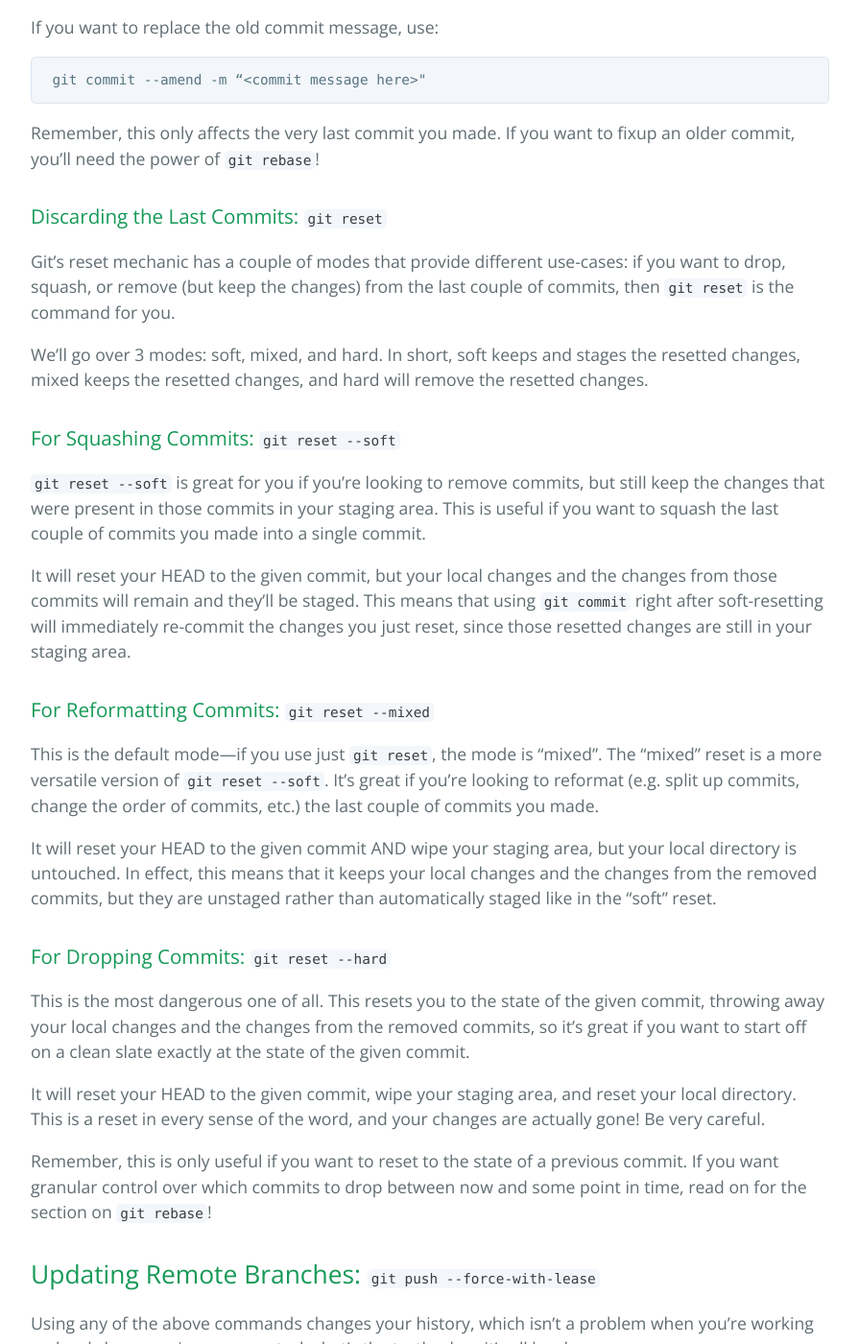
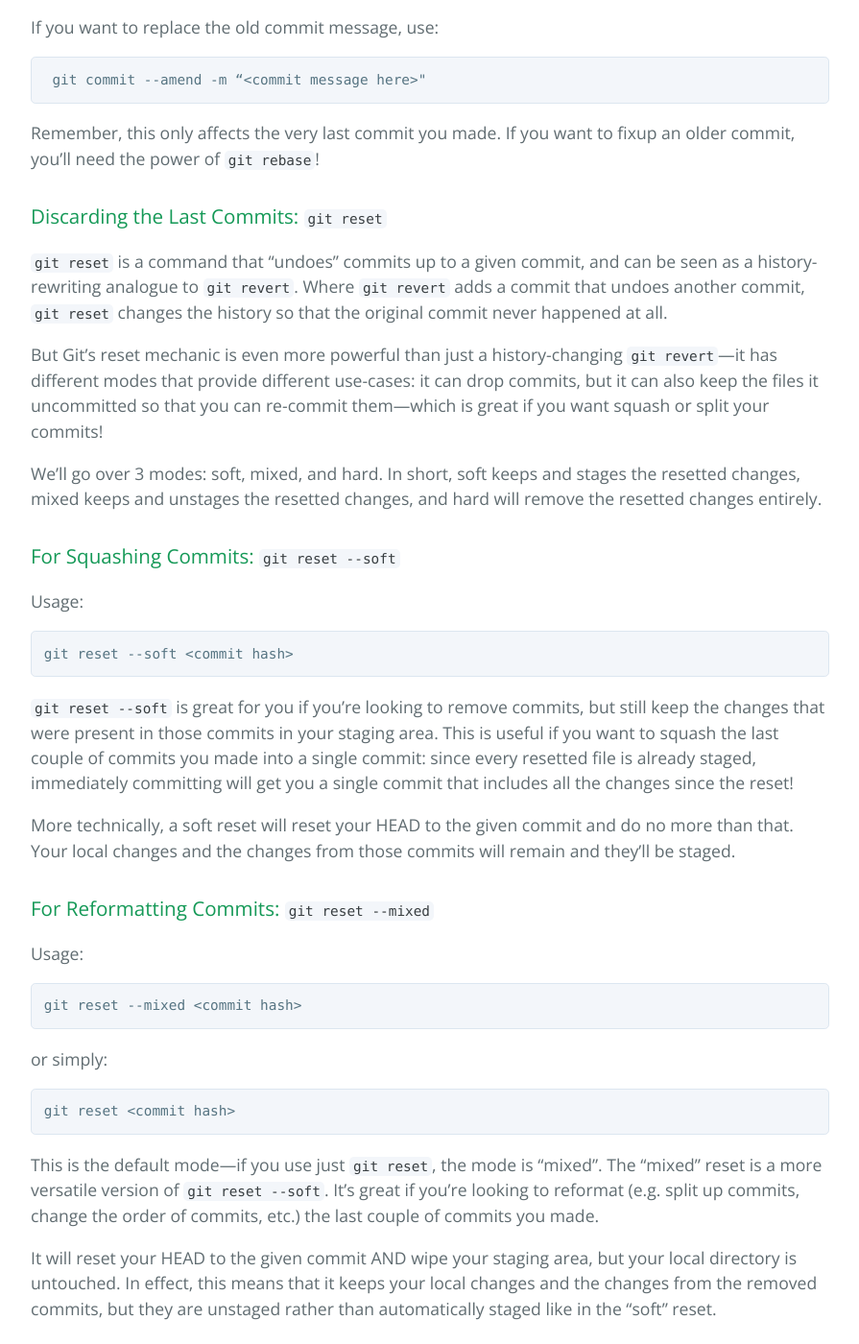
Before and after one commit to learning-software-engineering/learning-software-engineering.github.io, a Jekyll site: the page built from Topics/Software_Tools/Git/Git_Rewriting_History.md, in a window 1280 px wide and 1400 px high, scrolled down 2084 px. Shown: the whole window at 96% size, without its empty margins (192-1087 px from the left). Built offline with Jekyll 4.4.1, drawn with Linux system fonts in a browser that asks for light colours; our own code applies the rules of GitHub Pages for plain Markdown files; some of the changed text lies outside the part shown.

Commit message:
Address review comments: Increase descriptiveness

````diff
--- a/Topics/Software_Tools/Git/Git_Rewriting_History.md
+++ b/Topics/Software_Tools/Git/Git_Rewriting_History.md
@@ -26,7 +26,7 @@ And your history just looks prettier. You may not even need a better reason than
 
 Whenever you rewrite history in Git, you actually **overwrite** commits you have already made. This means that even if you think you're modifying a commit, you're actually replacing that commit with a new one, and deleting the old one.
 
-This means you get a new commit hash, and the new commit will be unrecognizable from any person who pulled the old commit. This causes Git to think that your histories have diverged, which will huge issues when merging. So, unless you know what you're doing, you should only rewrite history **before** you pushed your changes to the remote repository.
+This means you get a new commit hash, and the new commit will be unrecognizable from any person who pulled the old commit. This causes Git to think that your histories have diverged, which will huge issues when merging. So, unless you're the only one who will touch your code, you should only rewrite history **before** you push your changes to the remote repository.
 
 ### Changing the Last Commit: `git commit --amend`
 
@@ -48,18 +48,34 @@ Remember, this only affects the very last commit you made. If you want to fixup
 
 ### Discarding the Last Commits: `git reset`
 
-Git’s reset mechanic has a couple of modes that provide different use-cases: if you want to drop, squash, or remove (but keep the changes) from the last couple of commits, then `git reset` is the command for you.
+`git reset` is a command that "undoes" commits up to a given commit, and can be seen as a history-rewriting analogue to `git revert`. Where `git revert` adds a commit that undoes another commit, `git reset` changes the history so that the original commit never happened at all.
 
-We’ll go over 3 modes: soft, mixed, and hard. In short, soft keeps and stages the resetted changes, mixed keeps the resetted changes, and hard will remove the resetted changes.
+But Git’s reset mechanic is even more powerful than just a history-changing `git revert`---it has different modes that provide different use-cases: it can drop commits, but it can also keep the files it uncommitted so that you can re-commit them---which is great if you want squash or split your commits!
 
+We’ll go over 3 modes: soft, mixed, and hard. In short, soft keeps and stages the resetted changes, mixed keeps and unstages the resetted changes, and hard will remove the resetted changes entirely.
 
 ### For Squashing Commits: `git reset --soft`
 
-`git reset --soft` is great for you if you’re looking to remove commits, but still keep the changes that were present in those commits in your staging area. This is useful if you want to squash the last couple of commits you made into a single commit.
+Usage:
+```
+git reset --soft <commit hash>
+```
 
-It will reset your HEAD to the given commit, but your local changes and the changes from those commits will remain and they’ll be staged. This means that using `git commit` right after soft-resetting will immediately re-commit the changes you just reset, since those resetted changes are still in your staging area.
+`git reset --soft` is great for you if you’re looking to remove commits, but still keep the changes that were present in those commits in your staging area. This is useful if you want to squash the last couple of commits you made into a single commit: since every resetted file is already staged, immediately committing will get you a single commit that includes all the changes since the reset!
+
+More technically, a soft reset will reset your HEAD to the given commit and do no more than that. Your local changes and the changes from those commits will remain and they’ll be staged.
 
 ### For Reformatting Commits: `git reset --mixed`
+
+Usage:
+```
+git reset --mixed <commit hash>
+```
+or simply:
+
+```
+git reset <commit hash>
+```
 
 This is the default mode—if you use just `git reset`, the mode is “mixed”. The “mixed” reset is a more versatile version of `git reset --soft`. It’s great if you’re looking to reformat (e.g. split up commits, change the order of commits, etc.) the last couple of commits you made.
 
@@ -67,24 +83,31 @@ It will reset your HEAD to the given commit AND wipe your staging area, but your
 
 ### For Dropping Commits: `git reset --hard`
 
+Usage:
+```
+git reset --hard <commit hash>
+```
+
 This is the most dangerous one of all. This resets you to the state of the given commit, throwing away your local changes and the changes from the removed commits, so it’s great if you want to start off on a clean slate exactly at the state of the given commit.
 
 It will reset your HEAD to the given commit, wipe your staging area, and reset your local directory. This is a reset in every sense of the word, and your changes are actually gone! Be very careful.
 
-Remember, this is only useful if you want to reset to the state of a previous commit. If you want granular control over which commits to drop between now and some point in time, read on for the section on `git rebase`!
+Remember, this is only useful if you want to reset to the state of a previous commit. If you want granular control over which commits to drop between now and some point in time, you'll instead need the power of `git rebase`!
 
 ## Updating Remote Branches: `git push --force-with-lease`
 
 Using any of the above commands changes your history, which isn’t a problem when you’re working on local changes, since you control what’s the truth when it’s all local.
 
-However, using any of them on a remote branch is a problem: your history has diverged from the deployed history, so using `git push` will fail, since Git protects against diverging histories. Furthermore, any person who has your branch checked out will find that they’ll be unable to `git pull` any update you make, since their branch no longer has the same history as yours.
+However, using any of them on a remote branch is a problem: your history has diverged from the deployed history, so using `git push` will fail, since Git protects against diverging histories. You'll need to bypass Git's protections by "force-pushing" your changes---overwriting the remote branch with your local branch, so your rewritten history becomes the new official history.
+
+Do note that force-pushing is potentially catastrophic: any person who has your branch checked out will find that they’ll be unable to `git pull` any update you make, since their branch no longer has the same history as yours.
 
 In short, you should try not to perform history-rewriting on branches that you’ve already pushed (unless your PR review system calls for it), since it makes everyone’s day worse.
 
-If you’re still intent on pushing your rewritten history, then you’ll need the power of `git push --force`, or its safer version `git push --force-with-lease`.
+If you’re still intent on pushing your rewritten history, then you’ll invoke `git push --force`, or its safer version `git push --force-with-lease`.
 
-`git push --force` will “force push” your changes to the remote branch: it completely overwrites the remote branch with your local branch, so your rewritten history becomes the new official history. A word of warning: if you have an out-of-date version of the branch (maybe your co-workers have pushed a couple of commits) and you force-push, you’ve just deleted all the changes your co-workers made!
+`git push --force` will do a regular force-push of your changes to the remote branch, completely overwriting the remote branch with your local branch. A word of warning: if you have an out-of-date version of the branch (maybe your co-workers have pushed a couple of commits) and you force-push, you’ve just deleted all the changes your co-workers made!
 
-`git push --force-with-lease` is the same as `git push --force`, but with a built-in safety feature: it will fail if the remote has new commits that you did not fetch yet. This will prevent you from accidentally overwriting your co-workers’ work!
+`git push --force-with-lease` is the same as `git push --force`, but with a built-in safety feature: it will fail if the remote has new commits that you did not fetch yet. This will prevent you from accidentally overwriting your co-workers’ work! Do note though, that a force-push, even with lease, is still unsafe in the way that it prevents anyone else who cloned your branch from `git pull`ing your work!
 
-In short, always stick with `git push --force-with-lease` if you’re looking to force-push your changes to the remote repository.
+In short, always stick with `git push --force-with-lease` if you’re looking to force-push your changes to the remote repository, and always think through whether you should be force-pushing to a remote branch.
````
